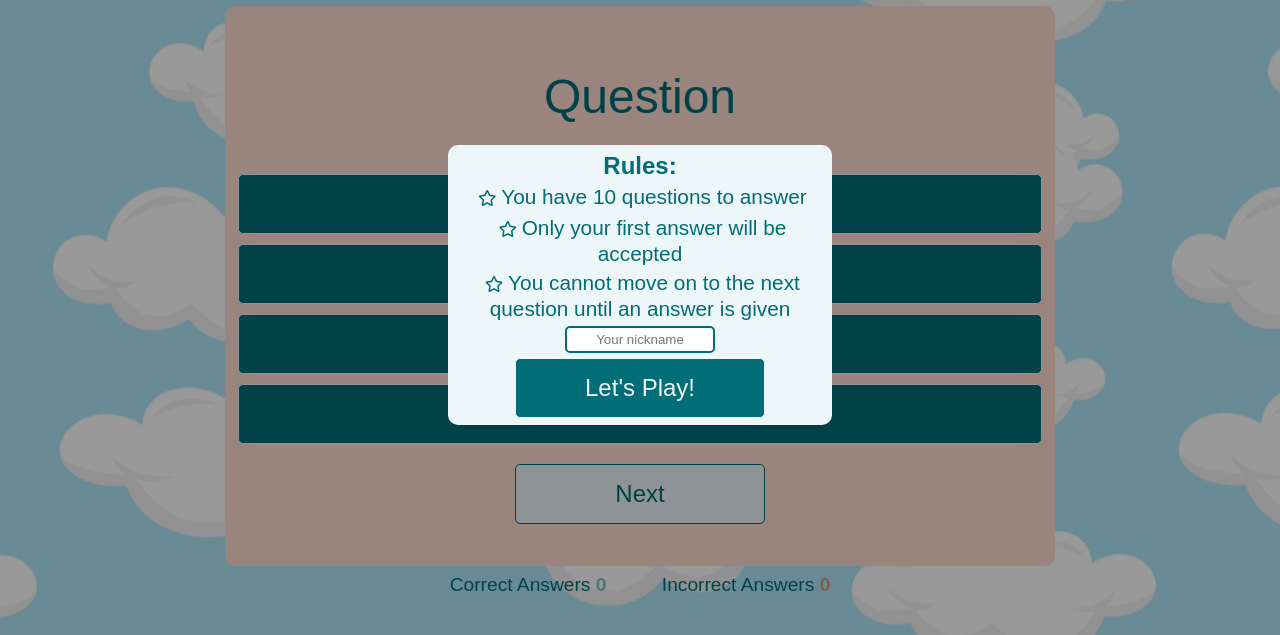
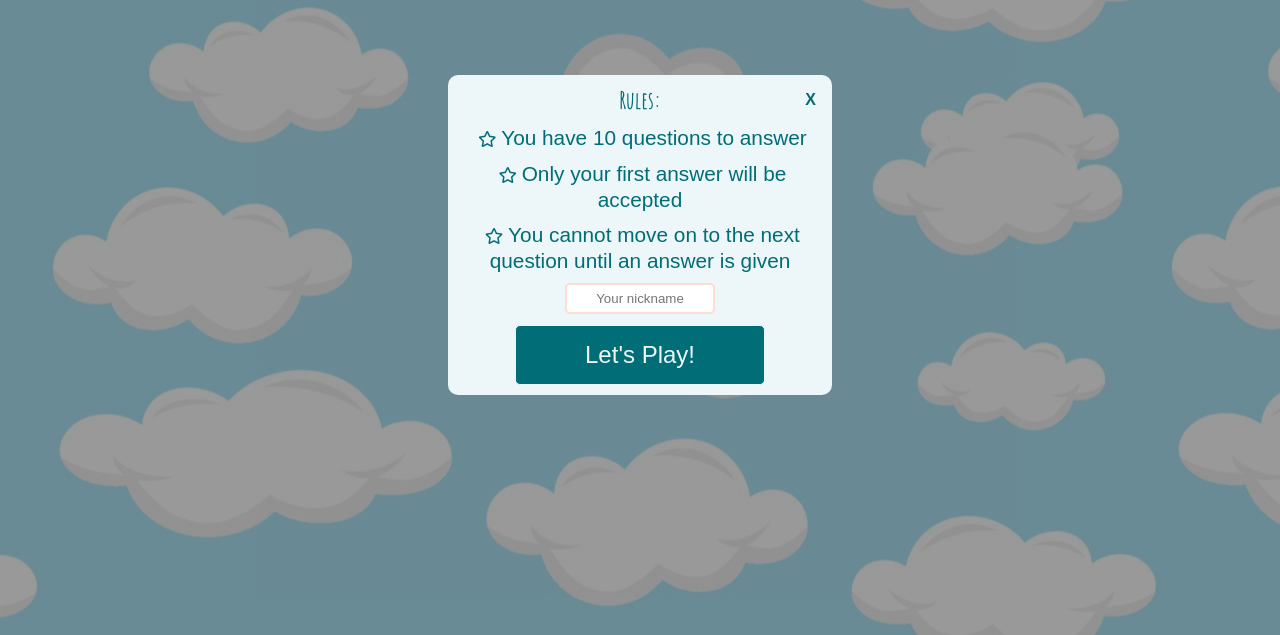
Before and after one commit to mattcooperdev/oh-baby, a plain HTML site: page index.html in a window 1280 px wide. Shown: the part 165-800 px from the top of the page. Drawn offline with Linux system fonts and the light colour scheme; a web font is replaced by a local one.

Commit message:
Updated styling of rules modal and created active classes to hide rules and allow Game modal to show

```diff
--- a/assets/css/style.css
+++ b/assets/css/style.css
@@ -65,21 +65,35 @@ body {
 }
 
 .modal-bg {
-    display: ; /* Hidden by default */
-    position: fixed; /* Stay in place */
-    z-index: 1; /* Sit on top */
-    padding-top: 100px; /* Location of the box */
+    position: fixed;
+    z-index: 1;
     left: 0;
     top: 0;
-    width: 100%; /* Full width */
-    height: 100%; /* Full height */
-    overflow: auto; /* Enable scroll if needed */
-    background-color: rgba(0,0,0,0.4); /* Black w/ opacity */
+    width: 100%;
+    height: 100%;
+    background-color: rgba(0,0,0,0.4);
+    /* visibility: hidden;
+    transition: visibility 0s, opacity 0.3s; */
+}
+
+.modal-bg-active {
+    visibility: visible;
+    opacity: 1;
+}
+
+.modal-close {
+    position: absolute;
+    top: 1rem;
+    right: 1rem;
+    font-weight: bold;
+    cursor: pointer;
 }
 
 .rules-modal {
+    position: relative;
     background-color: var(--white);
     width: 30%;
+    min-width: 300px;
     height: 40%;
     display: flex;
     justify-content: space-around;
@@ -87,6 +101,15 @@ body {
     flex-direction: column;
     padding: 5px;
     border-radius: 10px;
+}
+
+.rules-modal-hidden {
+    visibility: hidden;
+    transition: visibility 0s, opacity 0.3s;
+}
+
+.rules-modal h2 {
+    font-family: Amatic SC, sans-serif;
 }
 
 .rules-modal p {
@@ -101,7 +124,7 @@ body {
 .name-input {
     width: 40%;
     height: 10%;
-    border: var(--green) 2px solid;
+    border: var(--peach) 2px solid;
     border-radius: 5px;
     text-align: center;
 }
@@ -118,6 +141,13 @@ body {
     margin-left: auto;
     margin-right: auto;
     padding: 1%;
+    visibility: hidden;
+    transition: visibility 0s, opacity 0.3s;
+}
+
+.game-area-active {
+    visibility: visible;
+    opacity: 1;
 }
 
 .question-area {
@@ -169,7 +199,7 @@ body {
 
 /*Buttons */
 
-.start-game-btn {
+.start-btn {
     background-color: var(--green);
     color: var(--white);
     font-family: inherit;
--- a/assets/js/script.js
+++ b/assets/js/script.js
@@ -22,3 +22,14 @@ function incrementScore() {
 function incrementWrongAnswer() {
 
 }
+
+let startBtn = document.querySelector('.start-btn')
+let modalBg = document.querySelector('.modal-bg')
+let modalClose = document.querySelector('.modal-close')
+
+startBtn.addEventListener('click', function(){
+    modalBg.classlist.add('.game-area-active');
+})
+modalClose.addEventListener('click', function(){
+    modalClose.classList.remove('.game-area-active')
+})
--- a/index.html
+++ b/index.html
@@ -24,7 +24,8 @@
             <p><i class="far fa-star"></i>Only your first answer will be accepted</p>
             <p><i class="far fa-star"></i>You cannot move on to the next question until an answer is given</p>
             <input class="name-input" id="nickname" type="text" placeholder="Your nickname" Required>
-            <button class="start-game-btn">Let's Play!</button>
+            <button class="start-btn">Let's Play!</button>
+            <span class="modal-close">X</span>
         </div>
     </div>
     <div class="game-area">
```
